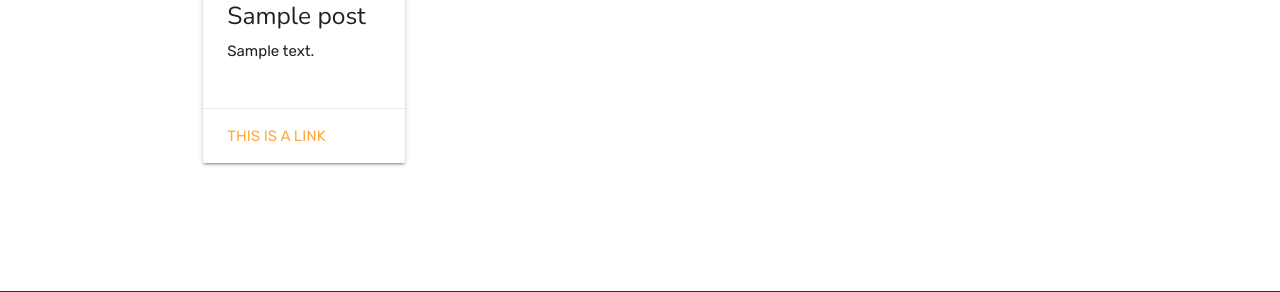
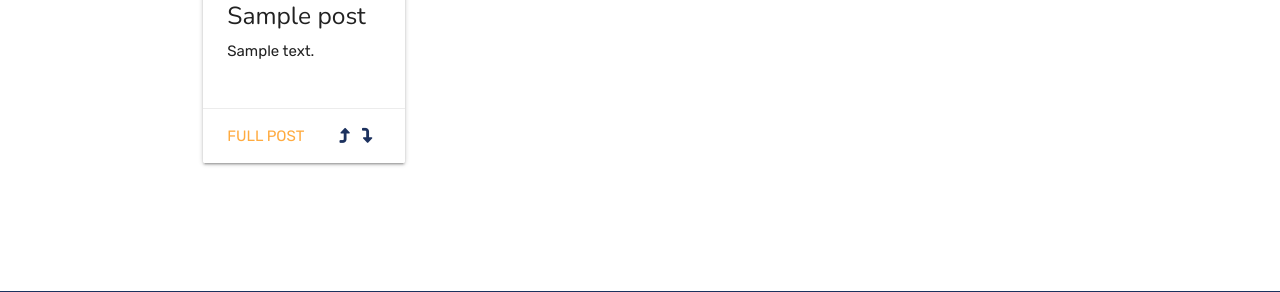
Before and after one commit to carl2087/final-whistle, a Django app: page / in a window 1280 px wide. Shown: the part 331-623 px from the top of the page. Run offline with Django 3.2, Linux system fonts and the light colour scheme; tables that the repository leaves empty hold one stand-in row (values such as "Sample post"); parts of the project's set-up code (start-up, migrations or seed data) failed here and were passed over; some libraries are stand-ins or nearby versions.

Commit message:
Corrected error in views.py code for up votes and downvotes temporary code for post detail template

```diff
--- a/forum/urls.py
+++ b/forum/urls.py
@@ -3,5 +3,8 @@ from django.urls import path
 
 
 urlpatterns = [
-    path('', views.PostList.as_view(), name='home')
+    path('', views.PostList.as_view(), name='home'),
+    path('<slug:slug>/', views.PostDetail.as_view(), name='post_detail'),
+    path('upvote/<slug:slug>', views.PostUpvote.as_view(), name='post_upvote'),
+    path('downvote/<slug:slug>', views.PostDownvote.as_view(), name='post_downvote'),
 ]
--- a/forum/views.py
+++ b/forum/views.py
@@ -1,5 +1,6 @@
-from django.shortcuts import render, get_object_or_404
+from django.shortcuts import render, get_object_or_404, reverse
 from django.views import generic, View
+from django.http import HttpResponseRedirect
 from .models import Post
 
 
@@ -11,15 +12,16 @@ class PostList(generic.ListView):
 
 
 class PostDetail(View):
+
     def get(self, request, slug, *args, **kwargs):
         queryset = Post.objects.filter(status=1)
         post = get_object_or_404(queryset, slug=slug)
-        comments = post.comments.filter(approved=True).order_by('created_on')
+        comments = post.comments.filter(approved=True).order_by('-created_on')
         upvoted = False
-        if post.up_votes.filter(id=self.request).exists():
+        if post.up_votes.filter(id=self.request.user.id).exists():
             upvoted = True
         downvoted = False
-        if post.down_votes.filter(id=self.request).exists():
+        if post.down_votes.filter(id=self.request.user.id).exists():
             downvoted = True
 
         return render(
@@ -30,5 +32,29 @@ class PostDetail(View):
                 'comments': comments,
                 'upvoted': upvoted,
                 'downvoted': downvoted
-            }
+            },
         )
+
+
+class PostUpvote(View):
+    def post(self, request, slug):
+        post = get_object_or_404(Post, slug=slug)
+
+        if post.up_votes.filter(id=request.user.id).exists():
+            post.up_votes.remove(request.user)
+        else:
+            post.up_votes.add(request.user)
+
+        return HttpResponseRedirect(reverse('post_detail', args=[slug]))
+
+
+class PostDownvote(View):
+    def post(self, request, slug):
+        post = get_object_or_404(Post, slug=slug)
+
+        if post.down_votes.filter(id=request.user.id).exists():
+            post.down_votes.remove(request.user)
+        else:
+            post.down_votes.add(request.user)
+
+        return HttpResponseRedirect(reverse('post_detail', args=[slug]))
--- a/static/css/style.css
+++ b/static/css/style.css
@@ -109,6 +109,11 @@ body{
     object-fit: contain;
 }
 
+.vote-arrow {
+    margin-left: 0.5em !important;
+    color: #1c315e;
+}
+
 /******************************** pagination */
 
 .page-navigation {
--- a/templates/index.html
+++ b/templates/index.html
@@ -26,7 +26,9 @@
                         <p class="body-text"> {{ post.excerpt }} </p>
                     </div>
                     <div class="card-action body-text">
-                        <a href="#">This is a link</a>
+                        <a href="{% url 'post_detail' post.slug %}">Full Post</a>
+                        <span><i class="fa-solid fa-turn-up vote-arrow"></i></span>
+                        <span><i class="fa-solid fa-turn-down vote-arrow"></i></span>
                     </div>
                 </div>
             </div>
```
Also changed, not shown: templates/post_detail.html (+53 -0 lines).
